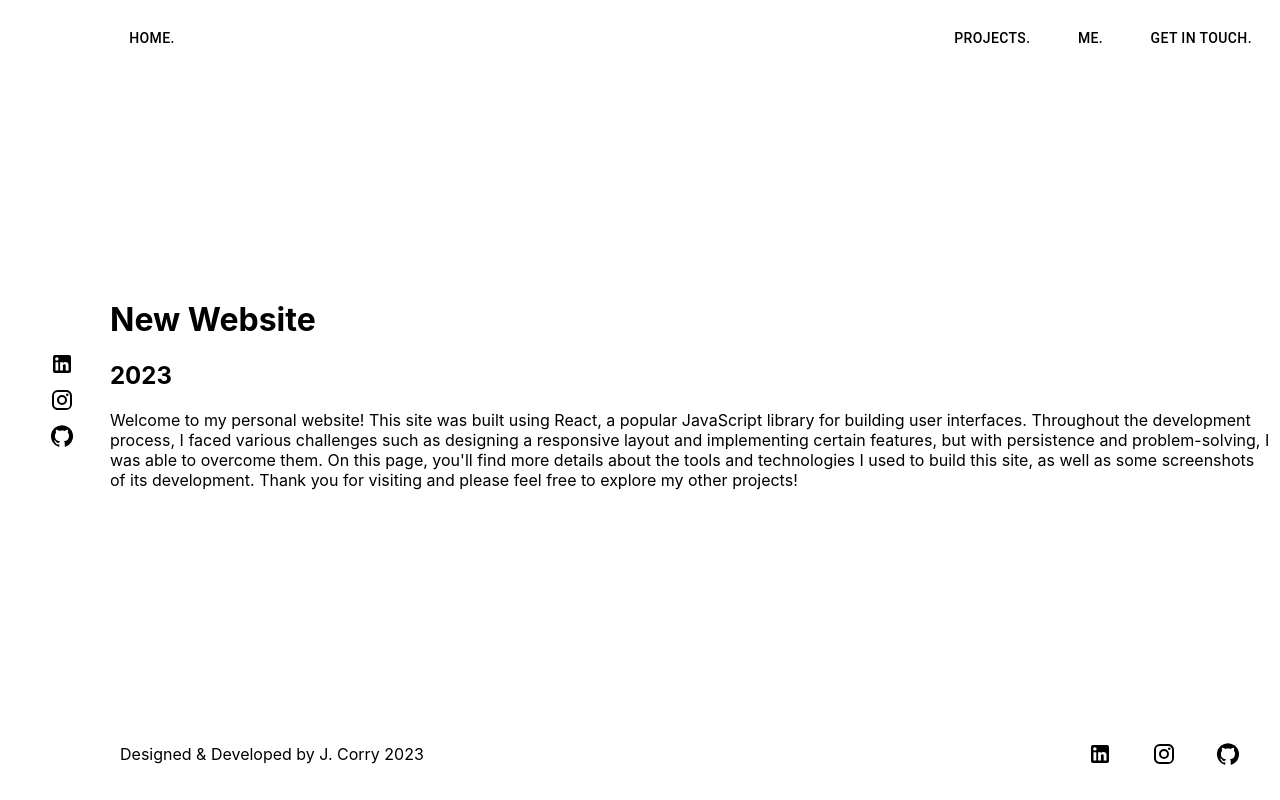
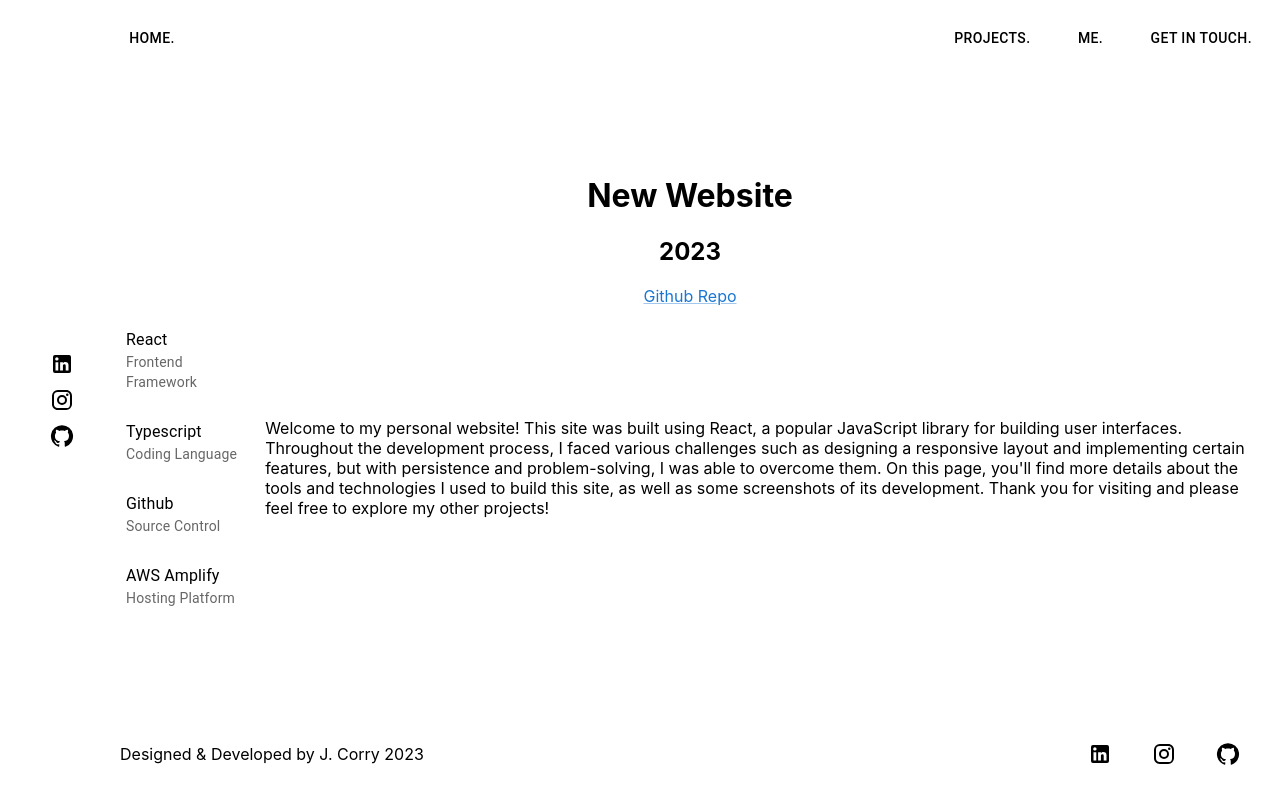
Before and after one commit to johnec123/ReactPersonalWebsite, a React (Create React App) app: page /projects/new-website in a window 1280 px wide. Built offline with nearby package versions, Linux system fonts and the light colour scheme.

Commit message:
wording updates

```diff
--- a/src/main/components/contactText/index.tsx
+++ b/src/main/components/contactText/index.tsx
@@ -15,7 +15,7 @@ const ContactText: React.FC = () => {
           navigator.clipboard.writeText("johnecorry@gmail.com");
           Swal.fire("Copied to clipboard");
         }}
-        sx={{ color: "black" }}
+        sx={{ color: "black", textTransform: "lowercase" }}
       >
         johnecorry@gmail.com
       </Button>
--- a/src/main/components/project/index.tsx
+++ b/src/main/components/project/index.tsx
@@ -1,4 +1,13 @@
-import { ImageList, ImageListItem } from "@mui/material";
+import "./styles.css";
+
+import {
+  ImageList,
+  ImageListItem,
+  List,
+  ListItem,
+  ListItemText,
+  Link,
+} from "@mui/material";
 import React from "react";
 import MapOne from "../../../assets/images/MapOne.jpg";
 import MapTwo from "../../../assets/images/MapTwo.jpg";
@@ -32,11 +41,41 @@ const data = [
   {
     heading: "First Wesbsite",
     subHeading: "2020",
+    links: [
+      {
+        link: "https://master.d33cgn9c66twwy.amplifyapp.com/",
+        text: "First Website",
+      },
+    ],
     info: "After I graduated college I decided to try and make my first website while I was in search of my first engineering job. With my beginner experience from university and a willingness to learn I started looking around online for examples.I found one where I took the basic concepts from and created my own. Looking back now I'm happy with the content of the website but  the quality of code is not of a good standard.  But everyone has to start somewhere, hopefully somebody can get some inspiration from this to just start and put out some work. It will improve over time you just got to start.",
+    tech: [
+      {
+        name: "HTML, CSS, JavaScript",
+        use: "Coding Languages",
+      },
+      {
+        name: "Bootstrap",
+        use: "CSS Framework",
+      },
+      {
+        name: "Github",
+        use: "Source Control",
+      },
+      {
+        name: "AWS Amplify",
+        use: "Hosting Platform",
+      },
+    ],
   },
   {
     heading: "New Website",
     subHeading: "2023",
+    links: [
+      {
+        link: "https://github.com/johnec123/ReactPersonalWebsite",
+        text: "Github Repo",
+      },
+    ],
     info: "Welcome to my personal website! This site was built using React, a popular JavaScript library for building user interfaces. Throughout the development process, I faced various challenges such as designing a responsive layout and implementing certain features, but with persistence and problem-solving, I was able to overcome them. On this page, you'll find more details about the tools and technologies I used to build this site, as well as some screenshots of its development. Thank you for visiting and please feel free to explore my other projects!",
     tech: [
       {
@@ -67,12 +106,38 @@ const Project: React.FC<ProjectProps> = ({ projectHeading }) => {
   const filteredData = data.filter(({ heading }) => heading === projectHeading);
   const itemData = filteredData[0];
   return (
-    <div>
+    <div className="projects">
       <h1>{itemData.heading}</h1>
       <h2>{itemData.subHeading}</h2>
-      <p>{itemData.info}</p>
+      {itemData.links && (
+        <div className="links">
+          {itemData.links.map((link: any) => (
+            <div key={link.text}>
+              <Link href={link.link}>{link.text}</Link>
+            </div>
+          ))}
+        </div>
+      )}
+
+      <div className="test">
+        <div className="summary">{itemData.info}</div>
+
+        {itemData.tech && (
+          <div className="techSummary">
+            <List
+              sx={{ width: "100%", maxWidth: 360, bgcolor: "background.paper" }}
+            >
+              {itemData.tech.map((tech: any) => (
+                <ListItem key={tech.name}>
+                  <ListItemText primary={tech.name} secondary={tech.use} />
+                </ListItem>
+              ))}
+            </List>
+          </div>
+        )}
+      </div>
       {itemData.images && (
-        <ImageList variant="standard" cols={4} gap={8}>
+        <ImageList variant="standard" cols={itemData.images.length} gap={8}>
           {itemData.images.map((image: any) => (
             <ImageListItem key={image.src}>
               <img
--- /dev/null
+++ b/src/main/components/project/styles.css
@@ -0,0 +1,25 @@
+.summary {
+  display: flex;
+  align-items: center;
+}
+
+.techSummary {
+  display: flex;
+  width: 50vw;
+}
+
+.test {
+  display: flex;
+  flex-direction: row-reverse;
+}
+
+.projects h1,
+h2 {
+  display: flex;
+  justify-content: center;
+}
+
+.links {
+  display: flex;
+  justify-content: center;
+}
--- a/src/main/pages/me/index.tsx
+++ b/src/main/pages/me/index.tsx
@@ -12,7 +12,7 @@ const Me: React.FC = () => {
     //todo: update to map data
     <div className="me-wrapper list listItem">
       <CardBlock
-        headerText="How I got where we are now"
+        headerText="My Story"
         bodyText="My journey started with a passion for problem-solving. Growing up I was the 'Lego Kid',
         always building something new. At the time, what I didn't realise was that this was the beginning
         of my path to engineering. This passion, along with growing up on a dairy farm, having different
```
